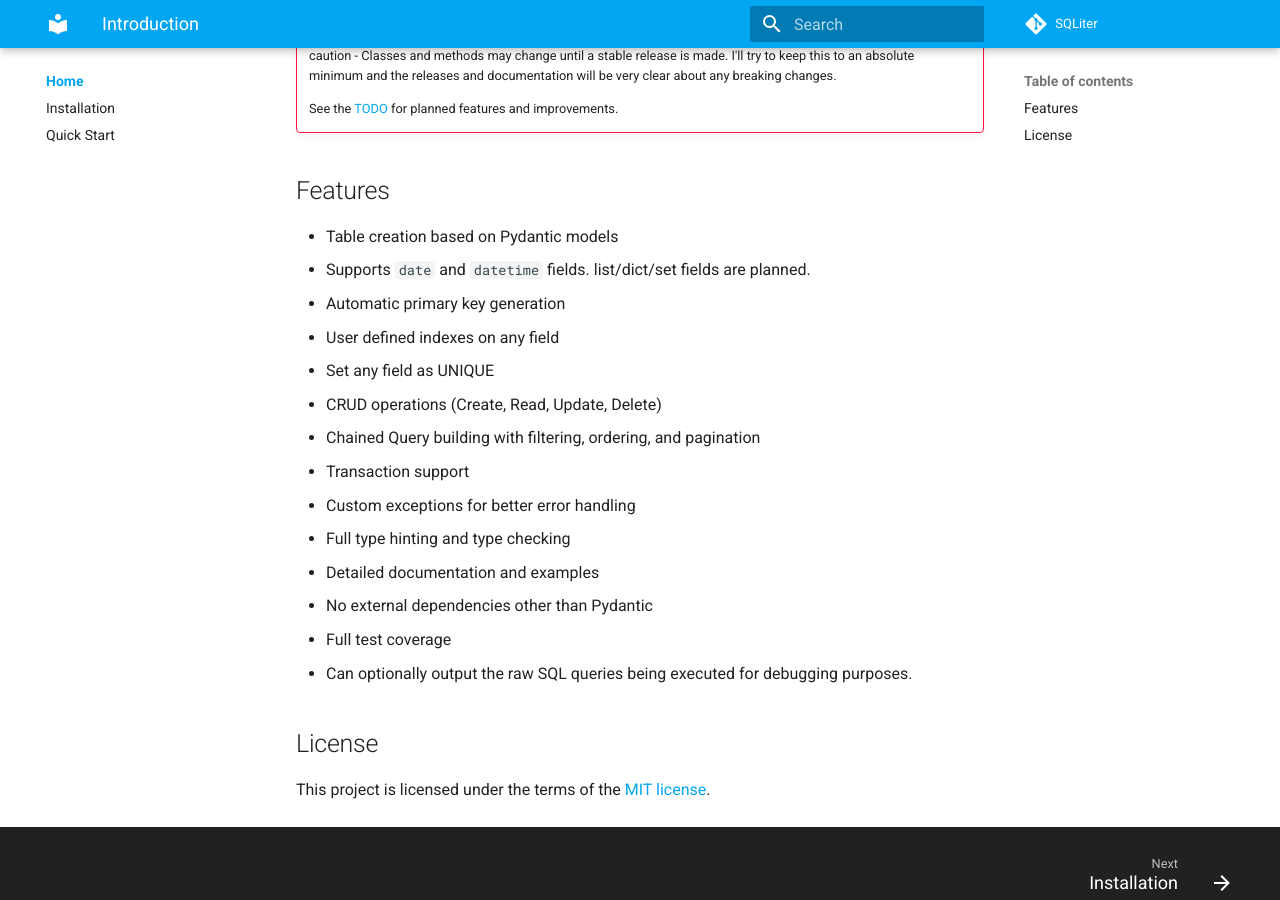
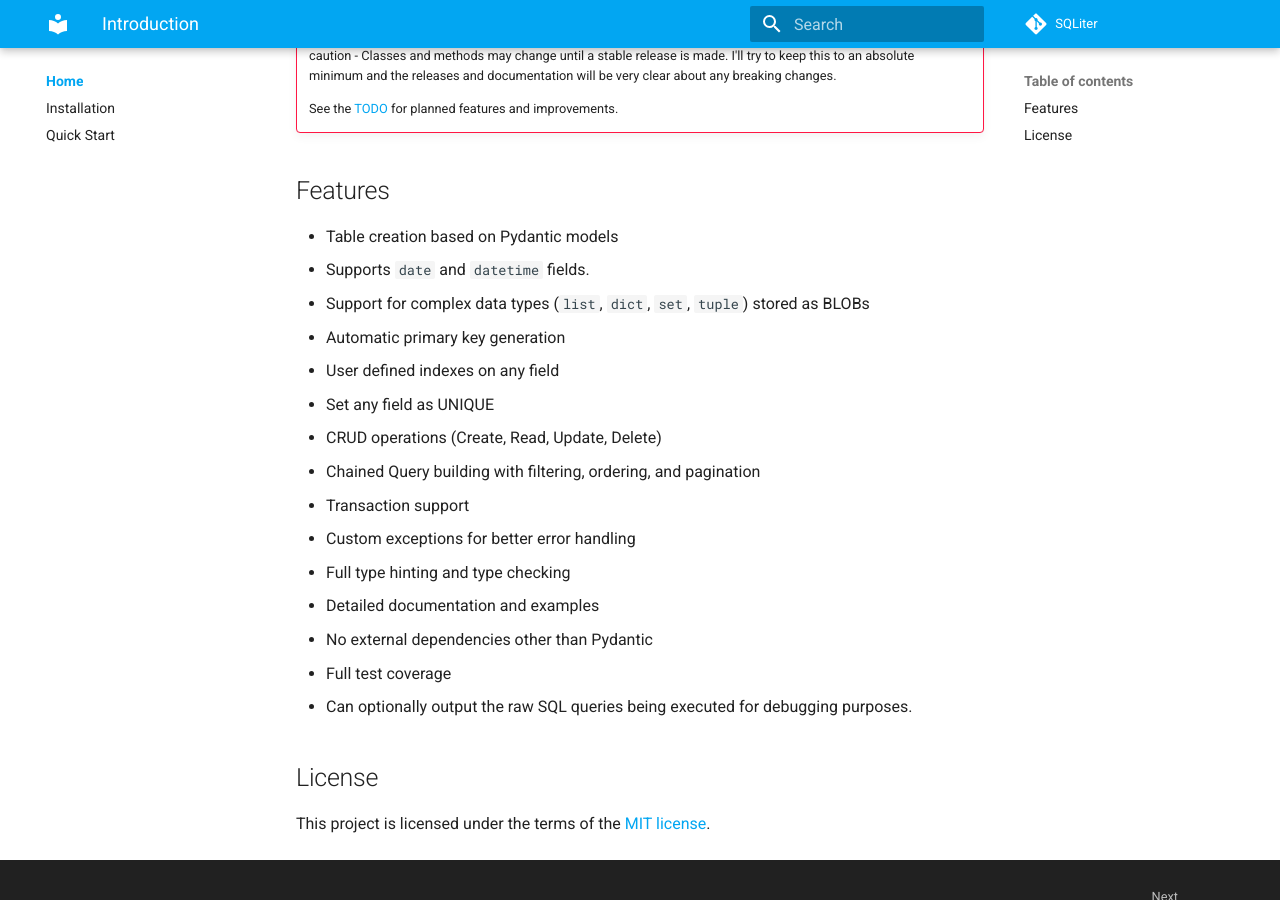
Before and after one commit to seapagan/sqliter-py, an MkDocs documentation site: the page built from docs/index.md, in a window 1280 px wide and 900 px high, scrolled down 553 px. Built offline with MkDocs 1.6.1 and Material for MkDocs 9.7.7, drawn with Linux system fonts in a browser that asks for light colours; plug-ins that fetch from the network failed and are left out; comment, search, counter and statistics services are not loaded.

```diff
--- a/docs/index.md
+++ b/docs/index.md
@@ -32,7 +32,9 @@ database-like format without needing to learn SQL or use a full ORM.
 ## Features
 
 - Table creation based on Pydantic models
-- Supports `date` and `datetime` fields. list/dict/set fields are planned.
+- Supports `date` and `datetime` fields.
+- Support for complex data types (`list`, `dict`, `set`, `tuple`) stored as
+  BLOBs
 - Automatic primary key generation
 - User defined indexes on any field
 - Set any field as UNIQUE
```
Also changed, not shown: README.md (+5 -3 lines), docs/quickstart.md (+2 -1 lines).
